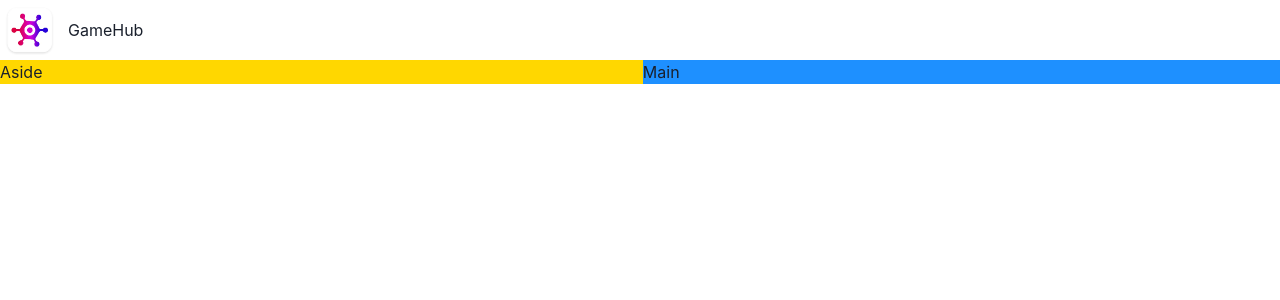
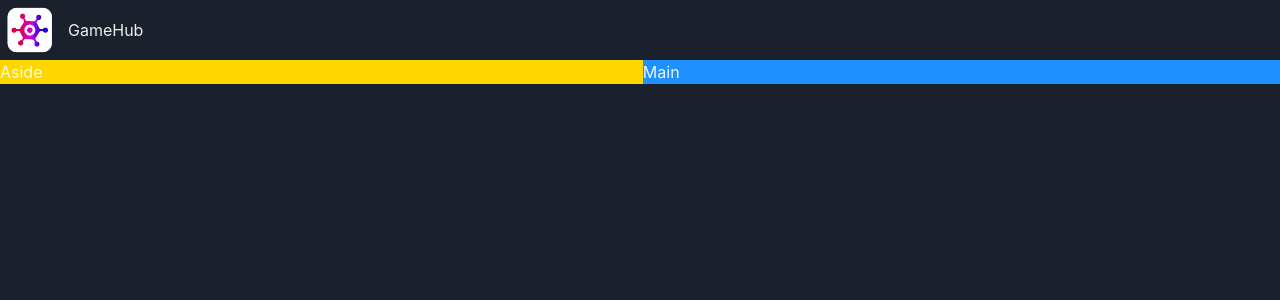
Before and after one commit to aswinkumar-dj/game-hub, a React (Vite) app: page / in a window 1280 px wide. Shown: the top 300 px of the page. Built offline with nearby package versions, Linux system fonts and the light colour scheme.

Commit message:
Implement dark mode

```diff
--- a/src/main.tsx
+++ b/src/main.tsx
@@ -1,13 +1,15 @@
 import * as React from "react";
-import { ChakraProvider } from "@chakra-ui/react";
+import { ChakraProvider, ColorModeScript } from "@chakra-ui/react";
 import * as ReactDOM from "react-dom/client";
 import App from "./App";
+import theme from "./theme";
 
 const rootElement = document.getElementById("root");
 if (rootElement) {
   ReactDOM.createRoot(rootElement).render(
     <React.StrictMode>
-      <ChakraProvider>
+      <ChakraProvider theme={theme}>
+        <ColorModeScript initialColorMode={theme.config.initialColorMode} />
         <App />
       </ChakraProvider>
     </React.StrictMode>
--- /dev/null
+++ b/src/theme.ts
@@ -0,0 +1,8 @@
+import { extendTheme, type ThemeConfig } from "@chakra-ui/react";
+
+const config: ThemeConfig = {
+  initialColorMode: "dark",
+};
+
+const theme = extendTheme({ config});
+export default theme;
```
